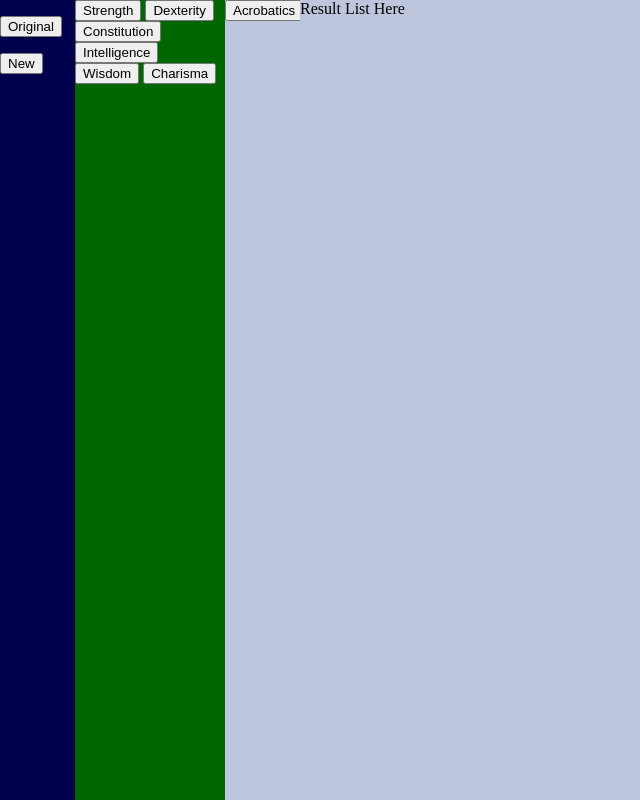
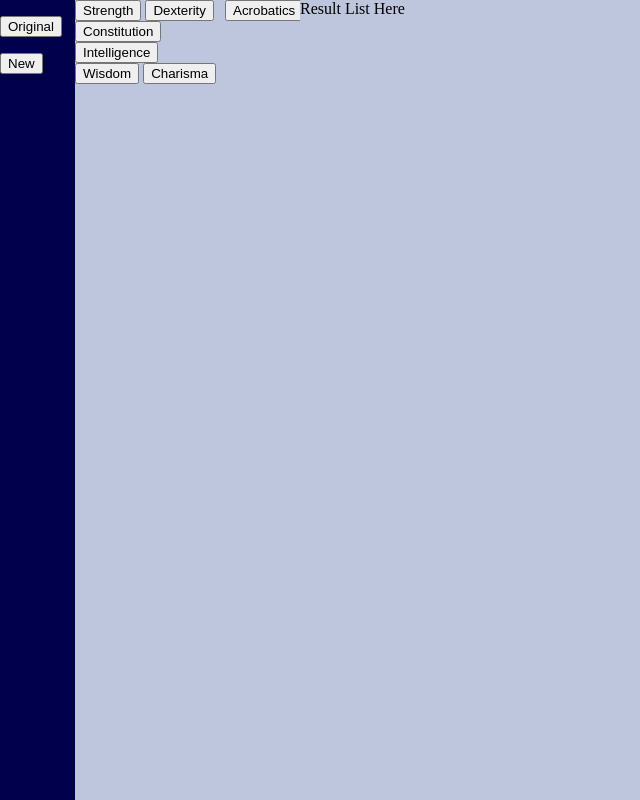
Before and after one commit to Dayson108/drd, a website: page index.html in a window 1280 px wide. Both pictures are taken after a click on the button "New". Shown: the whole page, without its empty margins (0-640 px from the left). Drawn offline with nearby package versions, Linux system fonts and the light colour scheme; no server answers.

Commit message:
update color again

```diff
--- a/index.html
+++ b/index.html
@@ -44,7 +44,7 @@ function showMain(){
 <div id="Main" style="height:100%; width:100%; position:absolute; top:0px; left:75px; background-color:#BEC6DD; visibility:visible;">
 
 	<div id="DiceMain" style="height:100%; width:100%; position:absolute; top:0px; left:0px; background-color:#BEC6DD; visibility:hidden;">
-	  <div id="SavingThrowsButtonsMain" style="height:100%; width:150px; background-color:#006600; position: absolute; top:0px; left:0px; overflow: auto;">
+	  <div id="SavingThrowsButtonsMain" style="height:100%; width:150px; background-color:#BEC6DD; position: absolute; top:0px; left:0px; overflow: auto;">
 		<button id="StrST" onclick="StrST()">Strength</button>
 		<button id="DexSt" onclick="DexST()">Dexterity</button>
 		<button id="ConST" onclick="ConST()">Constitution</button>
```
